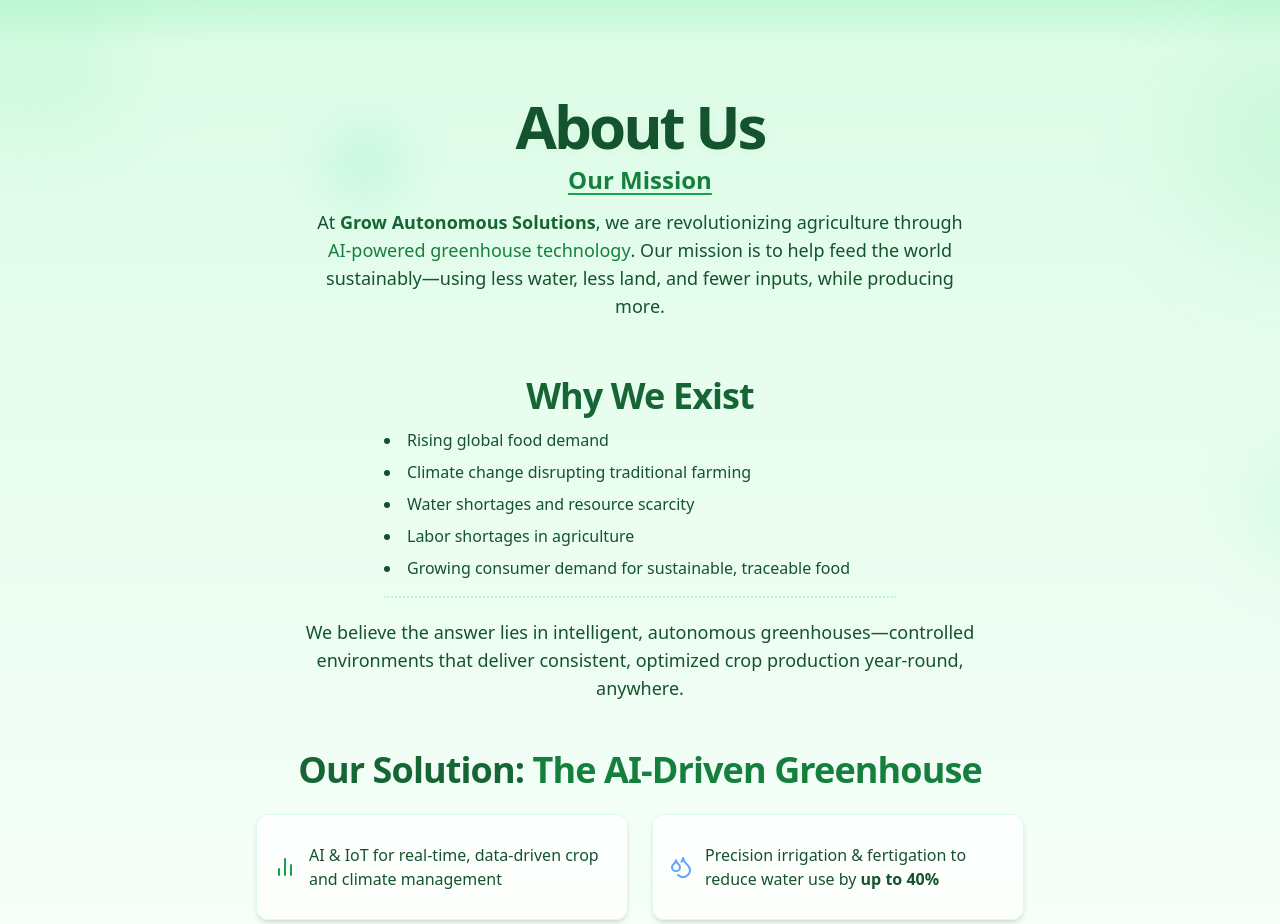
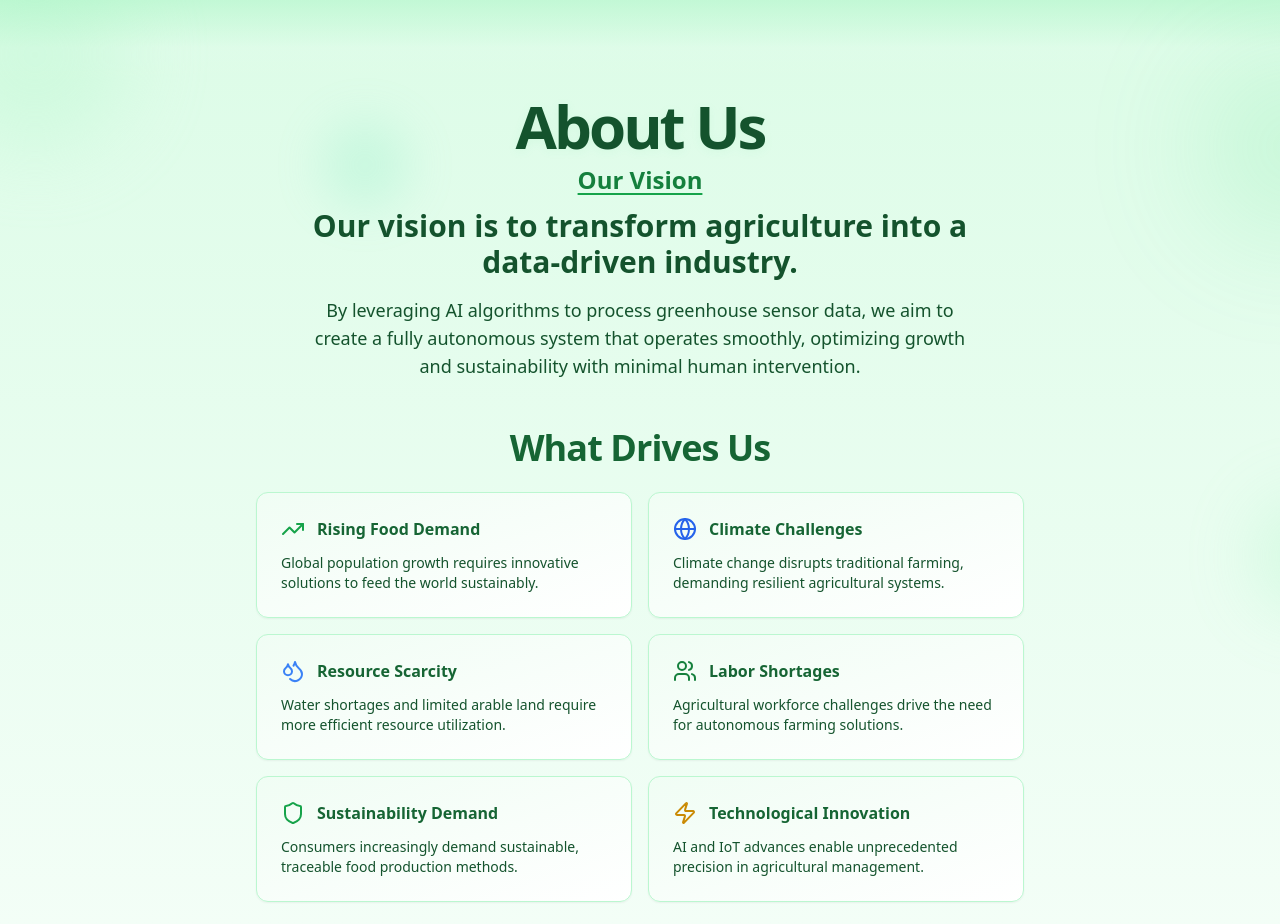
Before and after one commit to sagitevet-lab/grow-ai-oasis, a React (Vite) app: page /learn in a window 1280 px wide. Shown: the top 924 px of the page. Built offline with nearby package versions, Linux system fonts and the light colour scheme.

Commit message:
Fix design and content on Learn More page
- Fixed logo stretching on desktop.
- Updated footer logo.
- Modified "Why We Exist" section to "What Drives Us" and improved design.
- Replaced "Our Mission" section with new content.
- Aligned contact information to the left in the footer.

```diff
--- a/src/components/Footer.tsx
+++ b/src/components/Footer.tsx
@@ -21,11 +21,11 @@ const Footer = () => (
       <div className="flex flex-col lg:flex-row items-center lg:items-start justify-between text-white gap-8 lg:gap-12 mb-8">
         {/* Logo and company section */}
         <div className="flex flex-col items-center lg:items-start gap-4 text-center lg:text-left">
-          <div className="bg-white/10 backdrop-blur-sm rounded-xl p-4 shadow-lg">
+          <div className="p-4">
             <img
-              src="/lovable-uploads/749b8430-d77c-4cc4-a025-8d2ae26a8f83.png"
+              src="/lovable-uploads/9292dc48-5df3-4228-a743-6aee076f4059.png"
               alt="Grow Logo"
-              className="h-12 rounded-none bg-transparent p-0"
+              className="h-12 object-contain"
             />
           </div>
           <div>
@@ -37,13 +37,13 @@ const Footer = () => (
         </div>
 
         {/* Contact information */}
-        <div className="flex flex-col items-center lg:items-end text-center lg:text-right">
+        <div className="flex flex-col items-start text-left">
           <h4 className="text-xl font-semibold mb-4 text-green-100">Get in Touch</h4>
 
           {/* Mobile layout */}
           <div className="flex flex-col gap-4 w-full lg:hidden">
             {CONTACTS.map((contact) => (
-              <div key={contact.email} className="bg-white/5 backdrop-blur-sm rounded-lg p-4 border border-white/10">
+              <div key={contact.email} className="bg-white/5 backdrop-blur-sm rounded-lg p-4 border border-white/10 text-left">
                 <div className="font-semibold text-lg mb-2">{contact.name}</div>
                 <a
                   href={`mailto:${contact.email}`}
@@ -59,7 +59,7 @@ const Footer = () => (
           {/* Desktop layout */}
           <div className="hidden lg:block space-y-3">
             {CONTACTS.map((contact) => (
-              <div key={contact.email} className="bg-white/5 backdrop-blur-sm rounded-lg p-4 border border-white/10 hover:bg-white/10 transition-all duration-200">
+              <div key={contact.email} className="bg-white/5 backdrop-blur-sm rounded-lg p-4 border border-white/10 hover:bg-white/10 transition-all duration-200 text-left">
                 <div className="font-semibold text-lg mb-1">{contact.name}</div>
                 <a
                   href={`mailto:${contact.email}`}
--- a/src/components/HeroSection.tsx
+++ b/src/components/HeroSection.tsx
@@ -15,8 +15,7 @@ const HeroSection = () => {
             <img
               src="/lovable-uploads/749b8430-d77c-4cc4-a025-8d2ae26a8f83.png"
               alt="Grow Autonomous Solutions Logo"
-              className="h-28 md:h-32 rounded-none shadow-none p-0 bg-transparent mb-2 border-0"
-              style={{ background: "transparent" }}
+              className="h-28 md:h-32 object-contain"
             />
           </div>
           {/* Main text content */}
--- a/src/pages/LearnMore.tsx
+++ b/src/pages/LearnMore.tsx
@@ -1,6 +1,7 @@
+
 import React from "react";
 import { Button } from "@/components/ui/button";
-import { BarChart2, Leaf, Droplets, ThermometerSun, UserCheck, Users, Cpu, ArrowLeft } from "lucide-react";
+import { BarChart2, Leaf, Droplets, ThermometerSun, UserCheck, Users, Cpu, ArrowLeft, Target, TrendingUp, Shield, Zap, Globe } from "lucide-react";
 import { useNavigate } from "react-router-dom";
 import SolutionFeatureBlock from "@/components/SolutionFeatureBlock";
 
@@ -24,36 +25,78 @@ const LearnMore = () => {
       <div className="pointer-events-none absolute left-0 top-0 w-full h-24 bg-gradient-to-b from-green-300 via-white/10 to-transparent opacity-30 z-0" />
 
       <div className="relative w-full max-w-3xl z-10">
-        {/* About Us & Mission */}
+        {/* About Us & Vision */}
         <section className="mb-12 flex flex-col items-center">
           <h1 className="text-5xl md:text-6xl font-extrabold text-green-900 mb-2 text-center tracking-tighter animate-fade-in drop-shadow-[0_2px_5px_rgba(34,197,94,0.06)]">
             About Us
           </h1>
           <h2 className="text-xl md:text-2xl font-semibold text-green-700 mb-3 text-center animate-fade-in [animation-delay:100ms] underline decoration-green-600 decoration-2 underline-offset-4">
-            Our Mission
+            Our Vision
           </h2>
-          <p className="text-green-900 text-base md:text-lg mb-2 text-center max-w-2xl mx-auto animate-fade-in [animation-delay:200ms]">
-            At <span className="font-semibold text-green-800">Grow Autonomous Solutions</span>,
-            we are revolutionizing agriculture through <span className="text-green-700 font-medium">AI-powered greenhouse technology</span>. Our mission is to help feed the world sustainably—using less water, less land, and fewer inputs, while producing more.
+          <p className="text-green-900 text-2xl md:text-3xl mb-4 text-center max-w-2xl mx-auto animate-fade-in [animation-delay:200ms] font-semibold leading-relaxed">
+            Our vision is to transform agriculture into a data-driven industry.
+          </p>
+          <p className="text-green-900 text-base md:text-lg text-center max-w-2xl mx-auto animate-fade-in [animation-delay:300ms] leading-relaxed">
+            By leveraging AI algorithms to process greenhouse sensor data, we aim to create a fully autonomous system that operates smoothly, optimizing growth and sustainability with minimal human intervention.
           </p>
         </section>
 
-        {/* Why We Exist */}
+        {/* What Drives Us */}
         <section className="mb-12">
-          <h2 className="text-3xl md:text-4xl font-bold text-green-800 mb-3 tracking-tight animate-fade-in text-center">
-            Why We Exist
+          <h2 className="text-3xl md:text-4xl font-bold text-green-800 mb-6 tracking-tight animate-fade-in text-center">
+            What Drives Us
           </h2>
-          <ul className="list-disc list-inside text-green-900 space-y-2 animate-fade-in text-left max-w-lg mx-auto">
-            <li>Rising global food demand</li>
-            <li>Climate change disrupting traditional farming</li>
-            <li>Water shortages and resource scarcity</li>
-            <li>Labor shortages in agriculture</li>
-            <li>Growing consumer demand for sustainable, traceable food</li>
-          </ul>
-          <div className="mt-4 border-t-2 border-dotted border-green-200 w-full max-w-lg mx-auto" />
-          <p className="mt-5 text-green-900 animate-fade-in [animation-delay:250ms] text-base md:text-lg text-center max-w-2xl mx-auto">
-            We believe the answer lies in intelligent, autonomous greenhouses—controlled environments that deliver consistent, optimized crop production year-round, anywhere.
-          </p>
+          <div className="grid grid-cols-1 md:grid-cols-2 gap-4 animate-fade-in text-left max-w-4xl mx-auto">
+            <div className="bg-gradient-to-br from-green-50 to-white p-6 rounded-xl border border-green-200 shadow-sm hover:shadow-md transition-all">
+              <div className="flex items-center mb-3">
+                <TrendingUp className="text-green-600 mr-3" size={24} />
+                <h3 className="font-semibold text-green-800">Rising Food Demand</h3>
+              </div>
+              <p className="text-green-900 text-sm">Global population growth requires innovative solutions to feed the world sustainably.</p>
+            </div>
+            <div className="bg-gradient-to-br from-green-50 to-white p-6 rounded-xl border border-green-200 shadow-sm hover:shadow-md transition-all">
+              <div className="flex items-center mb-3">
+                <Globe className="text-blue-600 mr-3" size={24} />
+                <h3 className="font-semibold text-green-800">Climate Challenges</h3>
+              </div>
+              <p className="text-green-900 text-sm">Climate change disrupts traditional farming, demanding resilient agricultural systems.</p>
+            </div>
+            <div className="bg-gradient-to-br from-green-50 to-white p-6 rounded-xl border border-green-200 shadow-sm hover:shadow-md transition-all">
+              <div className="flex items-center mb-3">
+                <Droplets className="text-blue-500 mr-3" size={24} />
+                <h3 className="font-semibold text-green-800">Resource Scarcity</h3>
+              </div>
+              <p className="text-green-900 text-sm">Water shortages and limited arable land require more efficient resource utilization.</p>
+            </div>
+            <div className="bg-gradient-to-br from-green-50 to-white p-6 rounded-xl border border-green-200 shadow-sm hover:shadow-md transition-all">
+              <div className="flex items-center mb-3">
+                <Users className="text-green-700 mr-3" size={24} />
+                <h3 className="font-semibold text-green-800">Labor Shortages</h3>
+              </div>
+              <p className="text-green-900 text-sm">Agricultural workforce challenges drive the need for autonomous farming solutions.</p>
+            </div>
+            <div className="bg-gradient-to-br from-green-50 to-white p-6 rounded-xl border border-green-200 shadow-sm hover:shadow-md transition-all">
+              <div className="flex items-center mb-3">
+                <Shield className="text-green-600 mr-3" size={24} />
+                <h3 className="font-semibold text-green-800">Sustainability Demand</h3>
+              </div>
+              <p className="text-green-900 text-sm">Consumers increasingly demand sustainable, traceable food production methods.</p>
+            </div>
+            <div className="bg-gradient-to-br from-green-50 to-white p-6 rounded-xl border border-green-200 shadow-sm hover:shadow-md transition-all">
+              <div className="flex items-center mb-3">
+                <Zap className="text-yellow-600 mr-3" size={24} />
+                <h3 className="font-semibold text-green-800">Technological Innovation</h3>
+              </div>
+              <p className="text-green-900 text-sm">AI and IoT advances enable unprecedented precision in agricultural management.</p>
+            </div>
+          </div>
+          <div className="mt-6 text-center">
+            <div className="inline-block bg-green-100 px-6 py-3 rounded-full border border-green-300">
+              <p className="text-green-900 font-medium text-base">
+                We believe intelligent, autonomous greenhouses are the answer to these challenges.
+              </p>
+            </div>
+          </div>
         </section>
 
         {/* Our Solution */}
@@ -188,8 +231,8 @@ const LearnMore = () => {
             Join the Revolution
           </h2>
           <div className="text-green-900 text-lg font-medium mb-4">
-            We’re seeking partners, investors, and growers who share our vision of a smarter, greener future.<br />
-            Let’s grow a sustainable planet—together.
+            We're seeking partners, investors, and growers who share our vision of a smarter, greener future.<br />
+            Let's grow a sustainable planet—together.
           </div>
           <Button
             className="bg-green-700 hover:bg-green-900 text-white text-lg px-8 py-3 font-bold rounded-lg shadow-lg transition-all hover:scale-105 animate-fade-in [animation-delay:100ms]"
```
Also changed, not shown: public/lovable-uploads/9292dc48-5df3-4228-a743-6aee076f4059.png (added).
